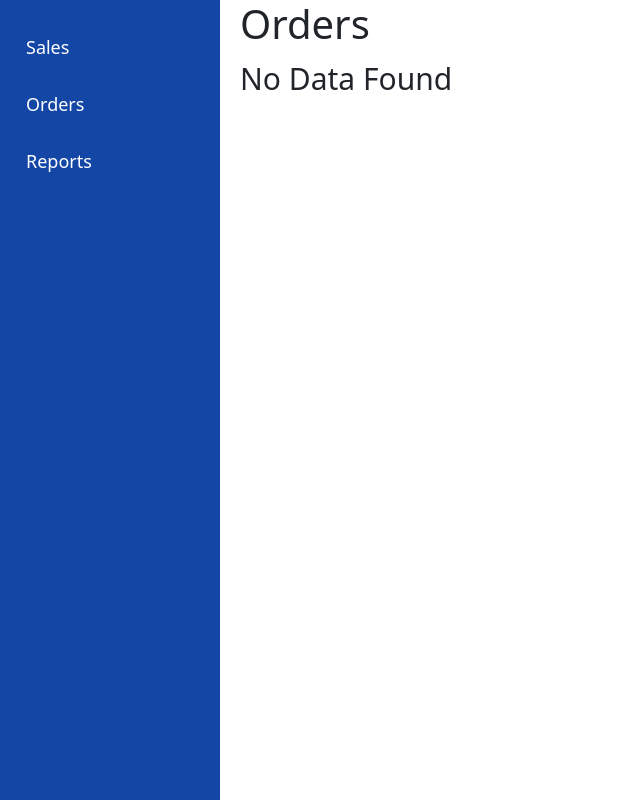
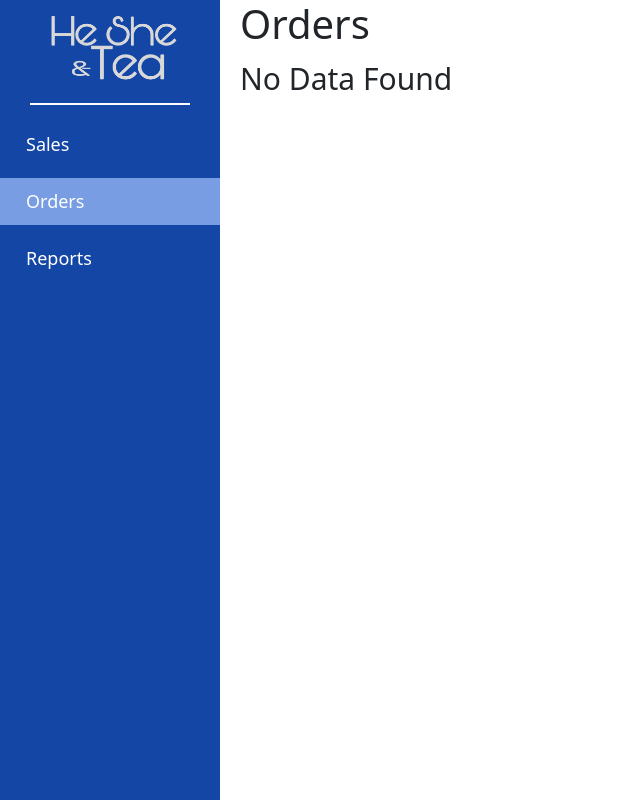
Before and after one commit to krupalisheth/my-app, a React (Create React App) app: page /orders in a window 1280 px wide. Shown: the whole page, without its empty margins (0-640 px from the left). Built offline with nearby package versions, Linux system fonts and the light colour scheme.

Commit message:
Complete Project

```diff
--- a/public/index.html
+++ b/public/index.html
@@ -1,14 +1,12 @@
 <!DOCTYPE html>
 <html lang="en">
+
 <head>
   <meta charset="utf-8" />
   <link rel="icon" href="%PUBLIC_URL%/favicon.ico" />
   <meta name="viewport" content="width=device-width, initial-scale=1" />
   <meta name="theme-color" content="#000000" />
-    <meta
-      name="description"
-      content="Web site created using create-react-app"
-    />
+  <meta name="description" content="Web site created using create-react-app" />
   <link rel="apple-touch-icon" href="%PUBLIC_URL%/logo192.png" />
   <!--
       manifest.json provides metadata used when your web app is installed on a
@@ -24,8 +22,9 @@
       work correctly both with client-side routing and a non-root public URL.
       Learn how to configure a non-root public URL by running `npm run build`.
     -->
-    <title>React App</title>
+  <title>S&C Web</title>
 </head>
+
 <body>
   <noscript>You need to enable JavaScript to run this app.</noscript>
   <div id="root"></div>
@@ -40,4 +39,5 @@
       To create a production bundle, use `npm run build` or `yarn build`.
     -->
 </body>
+
 </html>
--- a/src/page/Home.css
+++ b/src/page/Home.css
@@ -20,7 +20,8 @@
 
 .home .charts {
     display: flex;
-    justify-content: space-between;
+    justify-content: center;
+    align-items: center;
     margin-top: 35px;
 }
 
--- a/src/page/Home.js
+++ b/src/page/Home.js
@@ -83,7 +83,7 @@ function Home() {
   useEffect(() => {
     let data = JSON.parse(localStorage.getItem('data'));
     setOrders(data);
-    setSales(data.length);
+    setSales(data?.length ? data.length : 0);
     let revenue = 0;
     let d = [];
     data?.forEach(element => {
@@ -110,10 +110,10 @@ function Home() {
         <Sidebar />
 
         <div className='home'>
-          <div className='header'>
-            <h2>Welcome, Krupali Sheth</h2>
-          </div>
-          <div className='cards reports'>
+          {/* <div className='header'> */}
+          {/* <h2>Welcome, Krupali Sheth</h2> */}
+          {/* </div> */}
+          <div className='cards reports' style={{ marginTop: "30px" }}>
             <Cards title="Today's Orders" count={sales} pr="10.37" color='#F2D30F'></Cards>
             {/* <Cards title="Sales" count="45" pr="23.37" color='#1f8c09'></Cards> */}
             {/* <Cards title="Customer" count="10" pr="8.37" color='#de2a12'></Cards> */}
@@ -124,10 +124,9 @@ function Home() {
               {/* width={700} height={440} */}
               <Chart options={options} series={options.series} type="area" legend={''} />
             </div>
-            <div className='pie-chart'>
-              {/* height={350} width={400} */}
+            {/* <div className='pie-chart'>
               <Chart options={pie_options} series={pie_options.series} type='pie' />
-            </div>
+            </div> */}
           </div>
         </div>
 
--- a/src/page/Sidebar.css
+++ b/src/page/Sidebar.css
@@ -26,3 +26,8 @@
     color: #fff;
     transition: 0.5s ease;
 }
+
+.sidebar #nav-active {
+    background-color: rgb(120, 157, 227);
+    color: #fff;
+}
--- a/src/page/Sidebar.js
+++ b/src/page/Sidebar.js
@@ -1,20 +1,31 @@
-import React from 'react';
+import React, { useEffect, useState } from 'react';
+import { Link, useLocation } from 'react-router-dom';
+import logo from '../images/name1.png';
 import './Sidebar.css';
-import { Link } from 'react-router-dom';
 
 function Sidebar() {
+    const { pathname } = useLocation();
+    const [navActive, setNavActive] = useState(1);
+
+    useEffect(() => {
+        if (pathname === '/') {
+            setNavActive(1);
+        } else if (pathname === '/sales') {
+            setNavActive(2);
+        } else if (pathname === '/orders') {
+            setNavActive(3);
+        }
+    }, [pathname])
     return (
         <>
             <div className='sidebar'>
-                <div className='logo'>
-                    <img src=''></img>
+                <div className='logo' style={{ width: "100%", display: "flex", alignItems: "center", justifyContent: "center", marginBottom: "16px" }}>
+                    <img src={logo} alt='logo' style={{ width: "160px", height: "105px", borderBottom: "2px solid #fff" }}></img>
                 </div>
                 <div className='navlink'>
-                    <Link className='link' to={'/sales'}>Sales</Link>
-                    <Link className='link' to={'/orders'}>Orders</Link>
-                    <Link className='link' to={'/'}>Reports</Link>
-                    {/* <Link className='link' to={'/customers'}>Customers</Link> */}
-                    {/* <Link className='link' to={'/reports'}>Reports</Link> */}
+                    <Link className='link' id={navActive === 2 ? 'nav-active' : ''} to={'/sales'}>Sales</Link>
+                    <Link className='link' id={navActive === 3 ? 'nav-active' : ''} to={'/orders'}>Orders</Link>
+                    <Link className='link' id={navActive === 1 ? 'nav-active' : ''} to={'/'}>Reports</Link>
                 </div>
             </div>
         </>
```
Also changed, not shown: src/images/logo.png (added), src/images/sclogo.png (added). Lines whose indentation alone changed are shown as unchanged.
